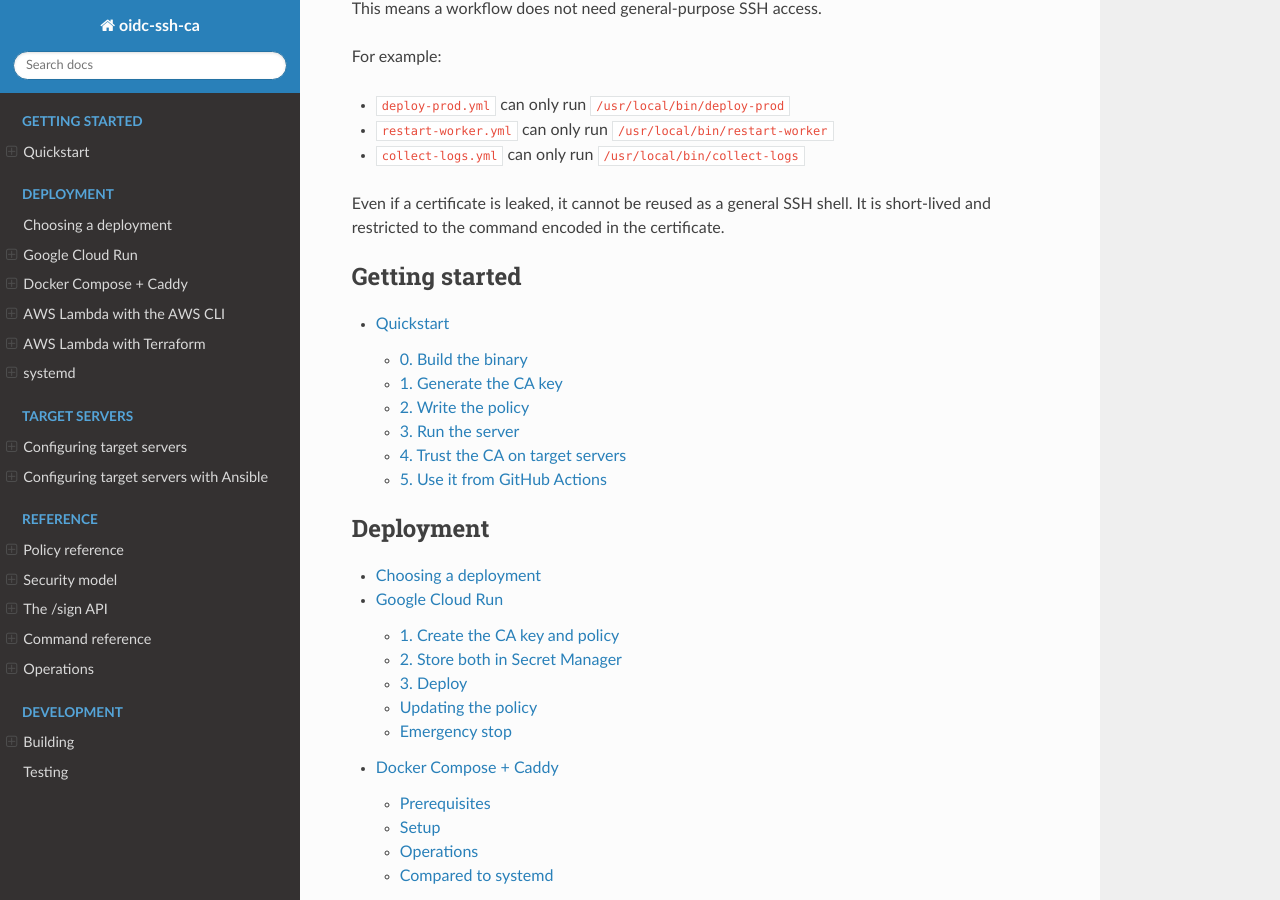
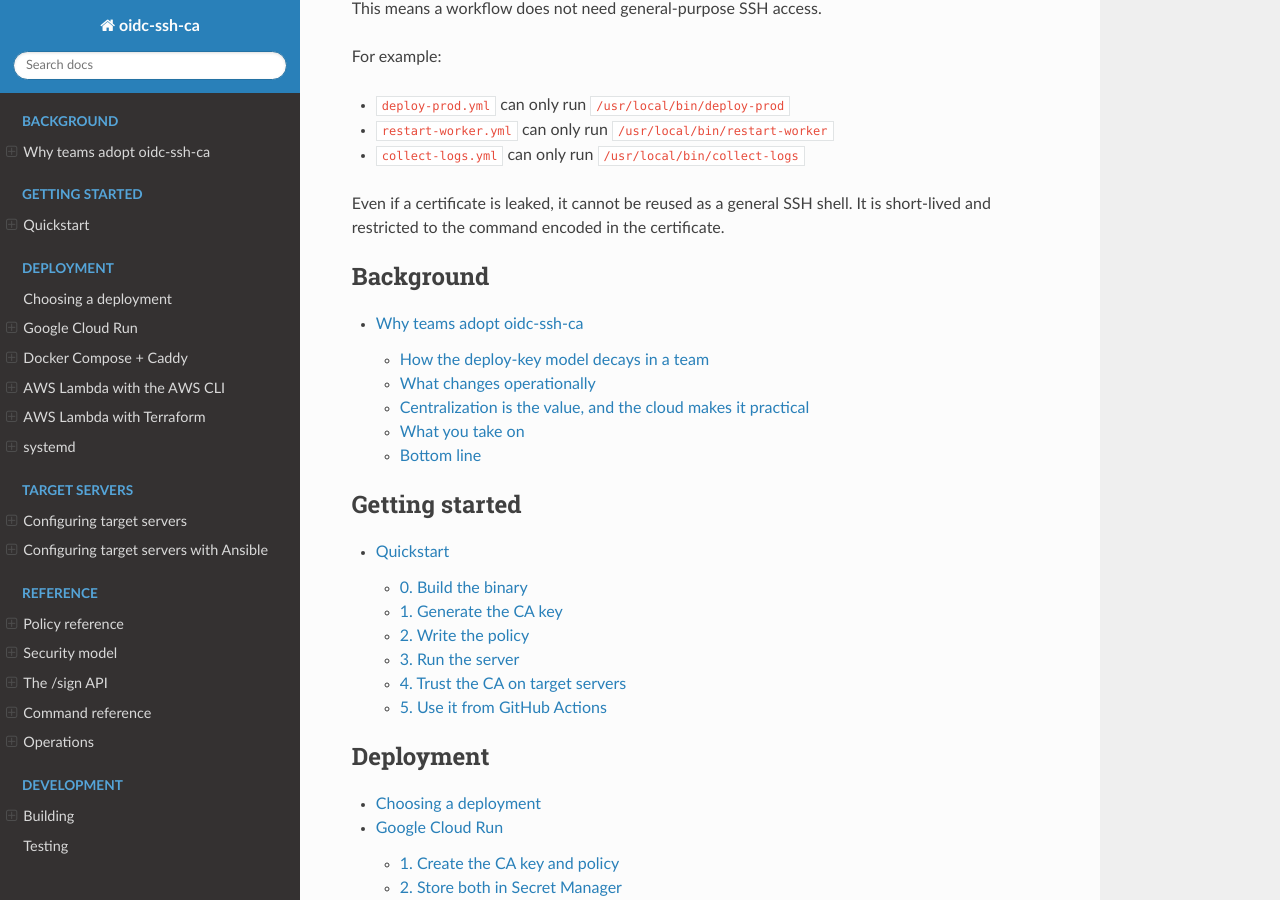
Before and after one commit to atsuoishimoto/oidc-ssh-ca, a Sphinx documentation site: the page built from docs/index.md, in a window 1280 px wide and 900 px high, scrolled down 774 px. Built offline with Sphinx 7.4.7 and the Read the Docs theme 3.1.0, drawn with Linux system fonts in a browser that asks for light colours; part of the change alters nothing that is shown.

Commit message:
docs: add "Why teams adopt oidc-ssh-ca" page
Frame the team-operations value proposition (identity as the unit of
authorization, permissions as reviewable policy diffs, auditable
issuance, rotation collapsing onto the CA key, managed-cloud
availability/confidentiality) and cross-link the security model for the
risk trade-off. Register it under a new "Background" toctree section.

https://claude.ai/code/session_018HSFDNtPpdCy9iXn6A6NuQ

````diff
--- a/docs/index.md
+++ b/docs/index.md
@@ -45,6 +45,13 @@ It is short-lived and restricted to the command encoded in the certificate.
 
 ```{toctree}
 :maxdepth: 2
+:caption: Background
+
+why-teams
+```
+
+```{toctree}
+:maxdepth: 2
 :caption: Getting started
 
 quickstart
--- /dev/null
+++ b/docs/why-teams.md
@@ -0,0 +1,136 @@
+# Why teams adopt oidc-ssh-ca
+
+The useful question is not "how many servers do we have." A single server is
+enough. The question is whether a team keeps accepting **long-lived SSH private
+keys in CI/CD**. For a team that runs production deploys from GitHub Actions,
+that is the real decision, and it is where `oidc-ssh-ca` earns its place.
+
+The headline value is not "fewer keys." It is that a workflow's *identity*
+becomes the unit of SSH authorization, and the permission boundaries that used
+to be implicit become something a team can review, audit, and rotate in one
+place.
+
+## How the deploy-key model decays in a team
+
+The common setup is simple: a long-lived SSH private key in GitHub Secrets,
+injected into the runner, used with `ssh -i`. For one person and one workflow it
+is a reasonable choice.
+
+In a team it tends to spread:
+
+```text
+DEPLOY_KEY_PROD
+DEPLOY_KEY_STAGING
+MIGRATION_KEY
+RESTART_KEY
+deploy keys across several repositories
+environment secrets
+a secret left behind in an old workflow
+a secret nobody is sure is still in use
+```
+
+The deeper problem is not that the permissions are "simple." It is that they are
+**broad and hard to see**. Anything that can read `DEPLOY_KEY_PROD` effectively
+has that SSH access, and from the server every such workflow arrives as the same
+key. The boundaries you actually care about —
+
+```text
+only the main-branch deploy workflow
+only after a production environment approval
+migrations only from the migration workflow
+restarts only from the restart workflow
+never anything triggered by a pull request
+```
+
+— are spread implicitly across GitHub Secrets scope, workflow YAML, branch and
+environment protection, `authorized_keys`, sudoers, and runbooks. They are never
+reviewed in one place because there is no one place.
+
+## What changes operationally
+
+With `oidc-ssh-ca`, GitHub Actions holds no long-lived SSH key. Each run fetches
+a GitHub OIDC token, generates an ephemeral key pair, and asks the CA for a
+short-lived certificate; the CA checks the run's claims against `policy.yaml`
+and signs only if exactly one rule matches.
+
+That shifts day-to-day operations in concrete ways:
+
+- **Identity is the unit of authorization.** Issuance is decided by verified
+  claims — `repository`, `ref`, `workflow`, `environment`, `event_name`,
+  `job_workflow_ref`, and so on — not by who can read a secret.
+- **Permission changes become reviewable policy diffs.** This is not new toil.
+  The boundaries were always open; now they are written down in one file and
+  changed through review, instead of living implicitly across six systems.
+- **Issuance is auditable.** Every decision is a structured
+  `certificate_issued` / `certificate_denied` log line, and the certificate key
+  ID can embed claims such as the repository, workflow, and run ID — so you can
+  answer "which run reached this server" after the fact.
+- **Rotation collapses onto the CA key.** Instead of rotating N scattered deploy
+  keys (and discovering what breaks), there is one CA key to rotate; target
+  servers trust only the CA public key, so there are no `authorized_keys` to
+  redistribute.
+- **A leaked certificate is not a general shell.** Combined with a forced
+  command and a short TTL, a workflow can be limited to exactly one operation
+  (for example `deploy-prod.yml` may only run `/usr/local/bin/deploy-prod`), so
+  even a leaked certificate cannot be reused as an interactive login.
+
+The net effect: instead of distributing a secret and trying to contain who and
+what can use it through surrounding rules, you authorize a workflow's identity
+and issue exactly the SSH permission it needs, for a few minutes, on the spot.
+
+## Centralization is the value, and the cloud makes it practical
+
+For a team, the win is moving from
+
+```text
+scattered GitHub Secrets and deploy keys
+```
+
+to
+
+```text
+one CA + one policy + one issuance log
+```
+
+This is a deliberate trade: management gets simpler, but the CA key and policy
+now matter a great deal. That trade is much easier to make well on managed cloud
+infrastructure than on a self-hosted CA VPS. Running the CA on Cloud Run or AWS
+Lambda makes **availability easier to secure** — the deploy path now depends on
+the CA, and managed platforms absorb most of that operational burden — while
+KMS / Secret Manager make the **CA key easier to keep confidential**. With a KMS
+backend the CA key is never exportable: the service signs without ever holding
+the raw key (the signing path is built behind a `Signer` abstraction precisely
+so this is possible). Seen this way, `oidc-ssh-ca` is less "run a CA server" and
+more "manage a CA policy and a CA secret on infrastructure you already operate."
+
+## What you take on
+
+Centralization has a cost, and it is worth stating plainly:
+
+- The CA becomes a dependency on the deploy path; if it is unreachable,
+  issuance fails.
+- The CA key and the quality of the policy now determine overall safety.
+  Concentrating into one key removes the accidental blast-radius isolation that
+  scattered keys gave you, so that one key has to be guarded accordingly.
+- A workflow that is itself compromised but still presents a valid identity will
+  still receive a valid certificate; short TTLs and forced commands shrink the
+  damage but do not remove this.
+
+These are trade-offs, not dealbreakers, and they are mitigated by the design
+choices above. See the [Security model](security-model.md) for the full risk
+trade-off — which risks go away, which you take on, and how to deploy so the new
+design is actually safer than the old one.
+
+## Bottom line
+
+For a team running production SSH deploys from GitHub Actions, `oidc-ssh-ca` is a
+legitimate way out of keeping long-lived SSH keys in CI — not merely an
+alternative to deploy keys. The value is operational as much as it is security:
+SSH permissions managed as policy, issuance you can audit, rotation reduced to
+one key, and per-workflow access expressed without breeding secrets.
+
+It is clearly better than the deploy-key model only once you design the whole
+picture together: CA-key protection, a strict policy, short TTLs, forced
+commands, issuance logs, and GitHub environment protection. With those in place,
+the team gains both a safer and a more manageable way to operate CI/CD SSH
+access.
````
